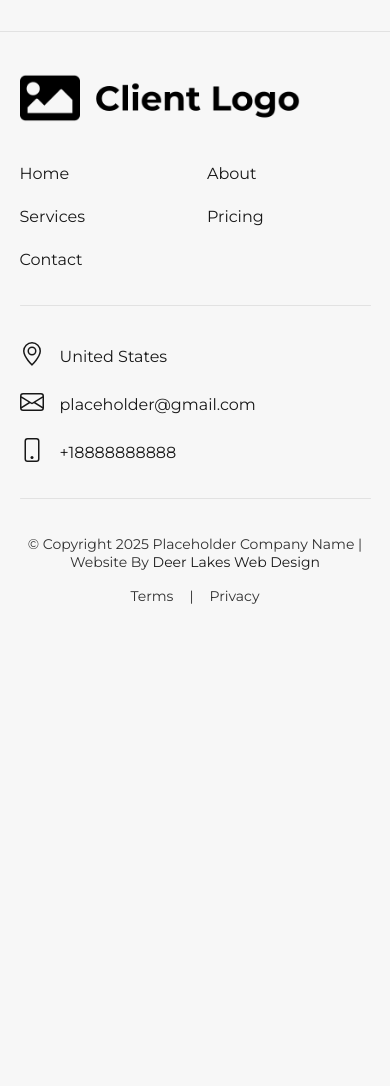
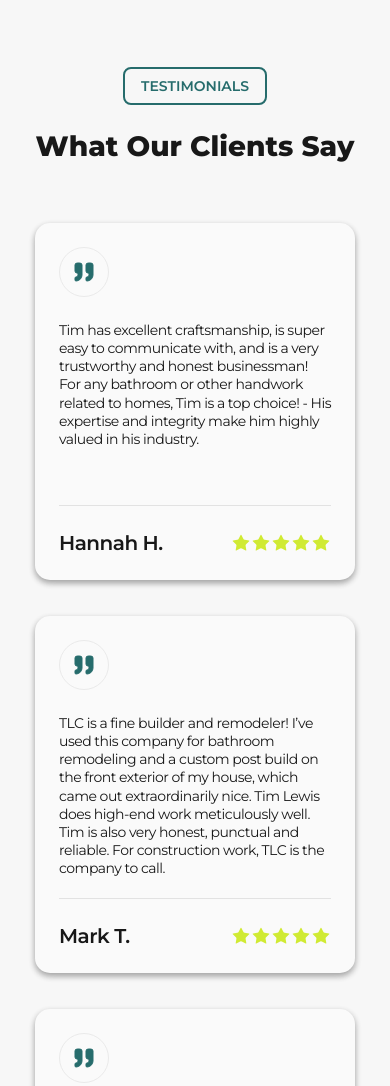
Before and after one commit to jclind/tim-lewis-construction, an Astro site: page /pricing in a window 390 px wide. Shown: the part 1380-2466 px from the top of the page. Before the commit the page ends 2021 px from the top, so only its background shows below. Built offline with nearby package versions, Linux system fonts and the light colour scheme; Astro itself is replaced by a stand-in of ours.

Commit message:
feat(testimonials): create and add responsiveness to testimonials component

```diff
--- a/package.json
+++ b/package.json
@@ -16,6 +16,7 @@
     "@types/react-dom": "^19.0.4",
     "astro": "^5.5.4",
     "hamburger-react": "^2.5.2",
+    "lucide-react": "^0.486.0",
     "react": "^19.0.0",
     "react-dom": "^19.0.0",
     "react-icons": "^5.5.0",
--- /dev/null
+++ b/src/assets/data/testimonialData.ts
@@ -0,0 +1,25 @@
+import { string } from 'astro:schema'
+
+export interface TestimonialType {
+  name: string
+  rating: 1 | 2 | 3 | 4 | 5
+  text: string
+}
+
+export const testimonials: TestimonialType[] = [
+  {
+    name: 'Hannah H.',
+    rating: 5,
+    text: 'Tim has excellent craftsmanship, is super easy to communicate with, and is a very trustworthy and honest businessman! For any bathroom or other handwork related to homes, Tim is a top choice!  - His expertise and integrity make him highly valued in his industry.',
+  },
+  {
+    name: 'Mark T.',
+    rating: 5,
+    text: 'TLC is a fine builder and remodeler! I’ve used this company for bathroom remodeling and a custom post build on the front exterior of my house, which came out extraordinarily nice. Tim Lewis does high-end work meticulously well. Tim is also very honest, punctual and reliable. For construction work, TLC is the company to call.',
+  },
+  {
+    name: 'Emily L.',
+    rating: 5,
+    text: 'I love TLC! He is very professional and finishes the job beautifully! His finish work is pristine. He opened up our small bathroom and made it larger and tiled a curbless shower! He put in a sky light in the shower and a larger window near the vanity for natural light. It’s gorgeous!',
+  },
+]
--- a/src/components/Layout/Testimonials/Testimonials.module.scss
+++ b/src/components/Layout/Testimonials/Testimonials.module.scss
@@ -1 +1,74 @@
-@use '../../../../styles/vars' as *;
+@use '../../../styles/vars' as *;
+
+.Testimonials {
+  .content {
+    margin-top: $gap-large;
+    .top {
+      display: flex;
+      flex-direction: column;
+      align-items: center;
+      width: 100%;
+      gap: $gap-medium;
+      .subtitle {
+        font-size: $fs-small;
+        color: $primary-accent;
+        border: 2px solid $primary-accent;
+        padding: $gap-tiny $gap-regular;
+        border-radius: 8px;
+        font-weight: 600;
+      }
+    }
+    .testimonials_list {
+      display: flex;
+      flex-wrap: wrap;
+      justify-content: center;
+      gap: $gap-large;
+      margin: $gap-xl 0;
+    }
+  }
+}
+
+.SingleTestimonial {
+  display: flex;
+  flex-direction: column;
+  gap: $gap-medium;
+  .quote_icon {
+    display: flex;
+    align-items: center;
+    justify-content: center;
+    height: 50px;
+    width: 50px;
+    border: 1px solid $secondary-background;
+    border-radius: 50%;
+    color: $primary-accent;
+  }
+  p {
+    text-align: left;
+  }
+  p.text {
+    height: 160px;
+  }
+
+  .bottom {
+    display: flex;
+    justify-content: space-between;
+    align-items: center;
+    border-top: 1px solid $border-color;
+    padding-top: $gap-medium;
+    p.name {
+      font-weight: 600;
+      font-size: $fs-medium;
+    }
+    .rating {
+      display: flex;
+      height: 100%;
+      align-items: center;
+      justify-content: center;
+      .star {
+        height: 100%;
+        display: flex;
+        align-items: center;
+      }
+    }
+  }
+}
--- a/src/components/Layout/Testimonials/Testimonials.tsx
+++ b/src/components/Layout/Testimonials/Testimonials.tsx
@@ -1,11 +1,51 @@
 import React from 'react'
 import styles from './Testimonials.module.scss'
+import {
+  testimonials,
+  type TestimonialType,
+} from '../../../assets/data/testimonialData'
+import { Quote, Star } from 'lucide-react'
+
+const SingleTestimonial = ({
+  testimonial,
+}: {
+  testimonial: TestimonialType
+}) => {
+  const { name, rating, text } = testimonial
+  return (
+    <div className={`${styles.SingleTestimonial} card`}>
+      <div className={styles.quote_icon}>
+        <Quote fill='var(--primary-accent)' strokeWidth={1} />
+      </div>
+      <p className={styles.text}>{text}</p>
+      <div className={styles.bottom}>
+        <p className={styles.name}>{name}</p>
+        <div className={styles.rating}>
+          {Array.from({ length: rating }, (_, i) => (
+            <span key={i} className={styles.star}>
+              <Star size={20} fill='var(--secondary-accent)' strokeWidth={0} />
+            </span>
+          ))}
+        </div>
+      </div>
+    </div>
+  )
+}
 
 const Testimonials = () => {
   return (
     <div className={styles.Testimonials}>
       <div className='page__inner'>
         <div className={styles.content}>
+          <div className={styles.top}>
+            <div className={styles.subtitle}>TESTIMONIALS</div>
+            <h1 className='section-title'>What Our Clients Say</h1>
+          </div>
+          <div className={styles.testimonials_list}>
+            {testimonials.map((testimonial, index) => (
+              <SingleTestimonial key={index} testimonial={testimonial} />
+            ))}
+          </div>
         </div>
       </div>
     </div>
--- a/src/pages/pricing.astro
+++ b/src/pages/pricing.astro
@@ -4,6 +4,7 @@ import Hero from '../components/Pages/Home/Hero';
 import '../styles/global.scss';
 import DefaultHero from '../components/Layout/DefaultHero/DefaultHero';
 import PricingFactors from '../components/Pages/Pricing/PricingFactors';
+import Testimonials from '../components/Layout/Testimonials';
 
 const heroData = {
   title: "How We Determine Pricing",
@@ -14,4 +15,5 @@ const heroData = {
 <Layout>
   <DefaultHero title={heroData.title} description={heroData.description} />
   <PricingFactors />
+  <Testimonials />
 </Layout>
--- a/src/styles/_vars.scss
+++ b/src/styles/_vars.scss
@@ -1,13 +1,19 @@
 // =============================================
 // Colors
 // =============================================
-$primary-text: #181818; // Primary text color
+
+:root {
+  --primary-text: #181818;
+  --primary-accent: #266c6c;
+  --secondary-accent: #d0ea33;
+}
+$primary-text: var(--primary-text); // Primary text color
 $secondary-text: #313131; // Secondary text color
 $secondary-header: #737373; // Secondary header color
 $primary-background: #f7f7f7; // Primary background color
 $secondary-background: #eaeaea; // Secondary background color
-$primary-accent: #266c6c; // Primary accent color
-$secondary-accent: #d0ea33; // Secondary accent color
+$primary-accent: var(--primary-accent); // Primary accent color
+$secondary-accent: var(--secondary-accent); // Secondary accent color
 $white: #ffffff;
 
 $border-color: #e2e2e2; // Default border color
```
Also changed, not shown: 1 other file.
